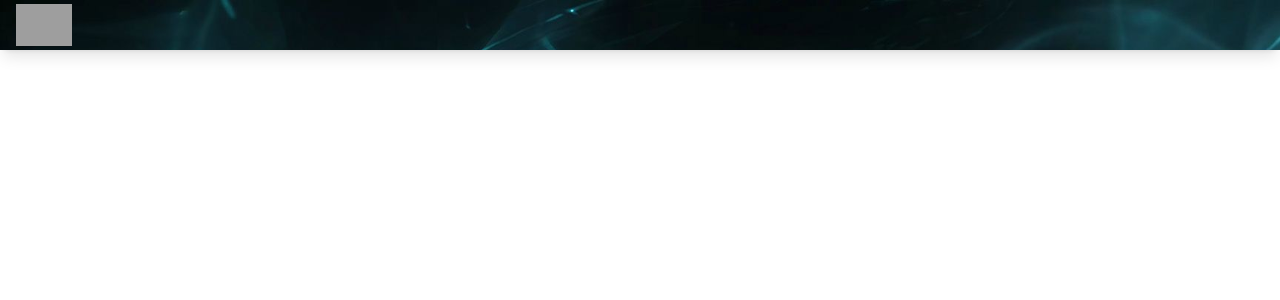
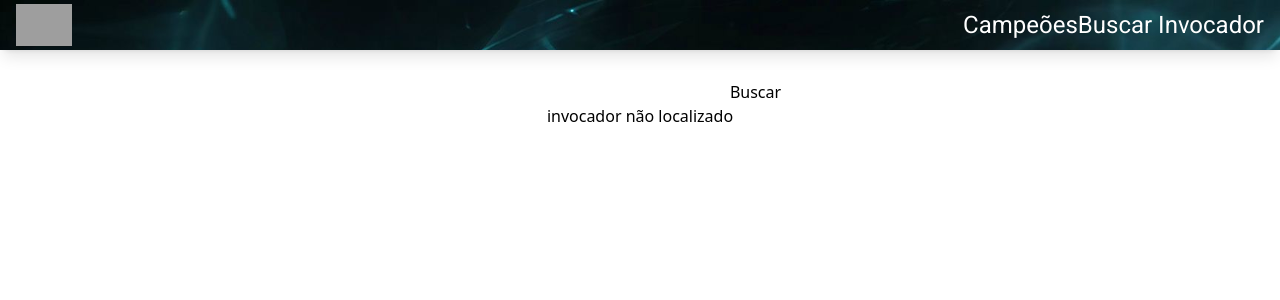
Before and after one commit to SperandioIcaro/League_of_Legends_viewer, a React (Vite) app: page /search-summoner in a window 1280 px wide. Before the commit this address had no page. Shown: the top 300 px of the page. Built offline with nearby package versions, Linux system fonts and the light colour scheme; grey boxes are pictures that could not be loaded; a web font is replaced by a local one.

Commit message:
adicionado função de busca do invocador

```diff
--- a/src/components/Header.tsx
+++ b/src/components/Header.tsx
@@ -3,11 +3,15 @@ import logo from '../assets/logoHeader.png'
 
 export function Header() {
     return (
-        <header className=" fixed z-20 w-full bg-cover bg-no-repeat bg-bgHome bg-blend-color-burn bg-fixed py-1 px-4 shadow-lg ">
-            <div className='flex left-0 z-auto'>
+        <header className=" flex fixed justify-between items-center flex-row z-20 w-full bg-cover bg-no-repeat bg-bgHome bg-blend-color-burn bg-fixed py-1 px-4 shadow-lg ">
+            <div className=' left-0 z-auto'>
                 <Link to={'/'} >
-                    <img className='w-14 h-auto blur-none' src={logo} />
+                    <img className='w-14 h-auto' src={logo} />
                 </Link>
+            </div>
+            <div className=' right-0 justify-between'>
+                    <Link to={'/champList'} className='text-white  font-text text-2xl'>Campeões</Link>
+                    <Link to={'/search-summoner'} className='text-white  font-text text-2xl'>Buscar Invocador</Link>
             </div>
         </header>
     )
--- /dev/null
+++ b/src/components/SummonerInfo.tsx
@@ -0,0 +1,55 @@
+import axios from "axios";
+import { useState } from "react";
+
+interface Summoner {
+    id: string;
+    accountId: string;
+    puuid: string;
+    name: string;
+    profileIconId: number;
+    revisionDate: number;
+    summonerLevel: number;
+    championId: number;
+    championLevel: number;
+    championPoints: number;
+}
+interface IProps {
+    id: string
+}
+
+export function SummonerInfo(props: Summoner) {
+    const [championId, setChampionId] = useState({} as IProps);
+
+    // function getChampionById(event) {
+    //     axios.get(`http://ddragon.leagueoflegends.com/cdn/13.1.1/data/pt_BR/champion.json`)
+    //         .then(function (response) {
+    //             console.log(response.data.data);
+    //             //setChampionId(response.data.data[props.championId]);
+    //         }).catch(function (error) {
+    //             console.log(error);
+    //         });
+    // }
+
+    return (
+        <div className="flex flex-row justify-between bg-gray-500 rounded-md  w-96 h-auto p-4 ">
+            <div className="flex flex-col left-0">
+                <img
+                    src={`https://ddragon.leagueoflegends.com/cdn/12.23.1/img/profileicon/${props.profileIconId}.png`}
+                    alt="ProfileIcon" className="w-20 h-20 rounded-full"
+                 />
+                <strong className="">{props.name}</strong>
+                <strong className="">Nivel {props.summonerLevel}</strong>
+            </div>
+            <div className="flex flex-col right-0">
+                <span>Maior maestria</span>
+                {/* <img
+                    src={`http://ddragon.leagueoflegends.com/cdn/13.1.1/img/champion/${championId.id}.png`}
+                    alt="ChampionIcon" className="w-20 h-20 rounded-full"
+                /> */}
+                <span>{props.championId}</span>
+                <strong className="">Nivel {props.championLevel}</strong>
+                <strong className="">Pontos {props.championPoints}</strong>
+            </div>
+        </div>
+    )
+}
--- a/src/pages/home.tsx
+++ b/src/pages/home.tsx
@@ -1,9 +1,8 @@
-import {ChampionList} from "../components/ChampionList";
 
 export function Home() {
     return (
-        <div className="bg-bgHome bg-fixed bg-no-repeat items-center pt-20">
-            <ChampionList />
+        <div className="flex fixed bg-bgHome bg-cover bg-no-repeat items-center pt-20 h-full">
+            <strong className="text-black"> Home</strong>
         </div>
     )
 }
--- /dev/null
+++ b/src/pages/list.tsx
@@ -0,0 +1,9 @@
+import {ChampionList} from "../components/ChampionList";
+
+export function List() {
+    return (
+        <div className="bg-bgHome bg-fixed bg-no-repeat items-center pt-20">
+            <ChampionList />
+        </div>
+    )
+}
--- /dev/null
+++ b/src/pages/summoners.tsx
@@ -0,0 +1,85 @@
+import axios from "axios";
+import { useState } from "react";
+import { SummonerInfo } from "../components/SummonerInfo";
+
+export function Summoners(this: any) {
+    const [summoner, setSummoner] = useState("");
+    const [summonerInfo, setSummonerInfo] = useState({});
+    const [maestry, setMaestry] = useState({});
+    const API_KEY = "RGAPI-fb09970e-fe65-4d8c-a178-6e06b8be3236"
+
+    function SearchForPlayer(event) {
+        var APICallString = "https://br1.api.riotgames.com/lol/summoner/v4/summoners/by-name/" + summoner.toLowerCase() + "?api_key=" + API_KEY
+
+        axios.get(APICallString)
+        .then(function (response) {
+            setSummonerInfo(response.data)
+        }).catch(function (error) {
+            console.log(error);
+        });
+
+    }
+
+    function SearchMaestry(event) {
+        var APICallString = "https://br1.api.riotgames.com/lol/champion-mastery/v4/champion-masteries/by-summoner/" + summonerInfo.id + "?api_key=" + API_KEY
+
+        axios.get(APICallString)
+        .then(function (response) {
+            setMaestry(response.data.slice(0, 3))
+
+        }).catch(function (error) {
+            console.log(error);
+        });
+    }
+    console.log(maestry[0])
+
+    return (
+        <div className="flex flex-col items-center justify-center pt-20">
+
+            <div>
+                <input type="text" onChange={e => setSummoner(e.target.value)} />
+                <button onClick={e => SearchForPlayer(e) }>Buscar</button>
+            </div>
+
+            {JSON.stringify(summonerInfo) != '{}' ?
+            <>
+            {SearchMaestry(summonerInfo.id)}
+
+            <span>invocador localizado</span>
+            <SummonerInfo
+                id={""}
+                accountId={""}
+                puuid={""}
+                name={summonerInfo.name}
+                profileIconId={summonerInfo.profileIconId}
+                revisionDate={0}
+                summonerLevel={summonerInfo.summonerLevel}
+                championId={maestry[0].championId}
+                championLevel={maestry[0].championLevel}
+                championPoints={maestry[0].championPoints}
+            />
+            </>
+            :
+            <>
+            <span>invocador não localizado</span>
+            </>
+            }
+
+            {/* <div key={v4()}>
+                <SummonerInfo
+                id={""}
+                accountId={""}
+                puuid={""}
+                name={summonerInfo.name}
+                profileIconId={summonerInfo.profileIconId}
+                revisionDate={0}
+                summonerLevel={summonerInfo.summonerLevel}
+            />
+            </div> */}
+        </div>
+    )
+
+
+
+
+}
--- a/src/routes.tsx
+++ b/src/routes.tsx
@@ -1,12 +1,16 @@
 import { Route, Routes } from "react-router-dom";
 import { Home } from "./pages/home";
 import { ChampInfo } from "./pages/champInfo";
+import { List } from "./pages/list";
+import { Summoners } from "./pages/summoners";
 
 export default function Router() {
     return (
         <Routes>
             <Route path="/" element={<Home />} />
             <Route path="/champInfo/:id" element={<ChampInfo />} />
+            <Route path="/champList" element={<List />} />
+            <Route path="/search-summoner" element={<Summoners id={""} />} />
         </Routes>
     )
 }
```
